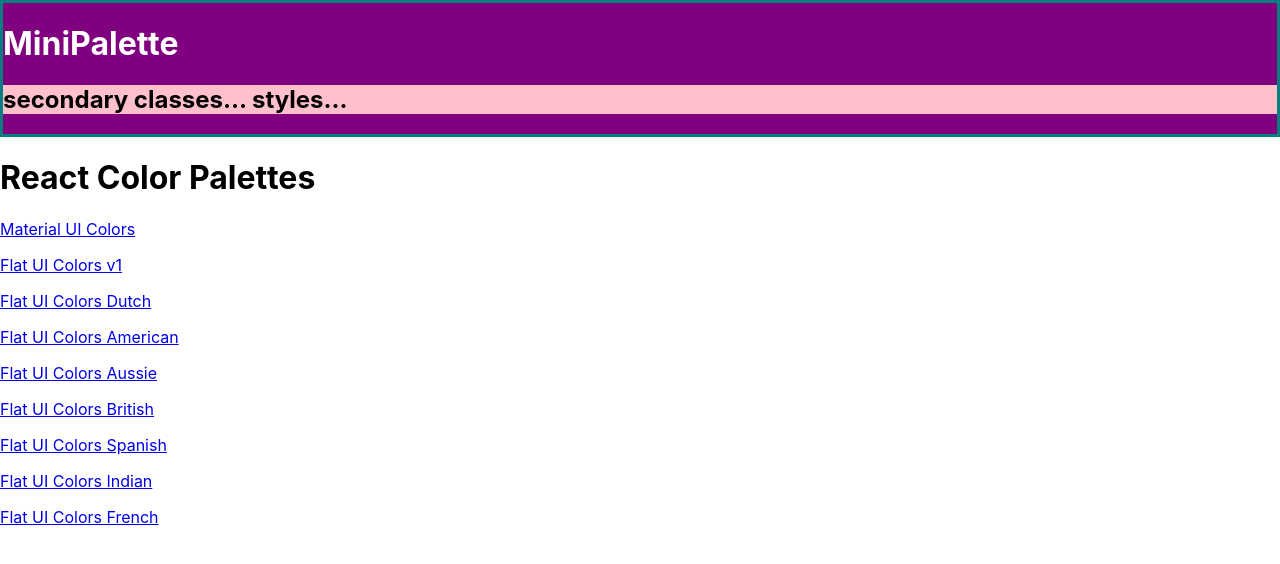
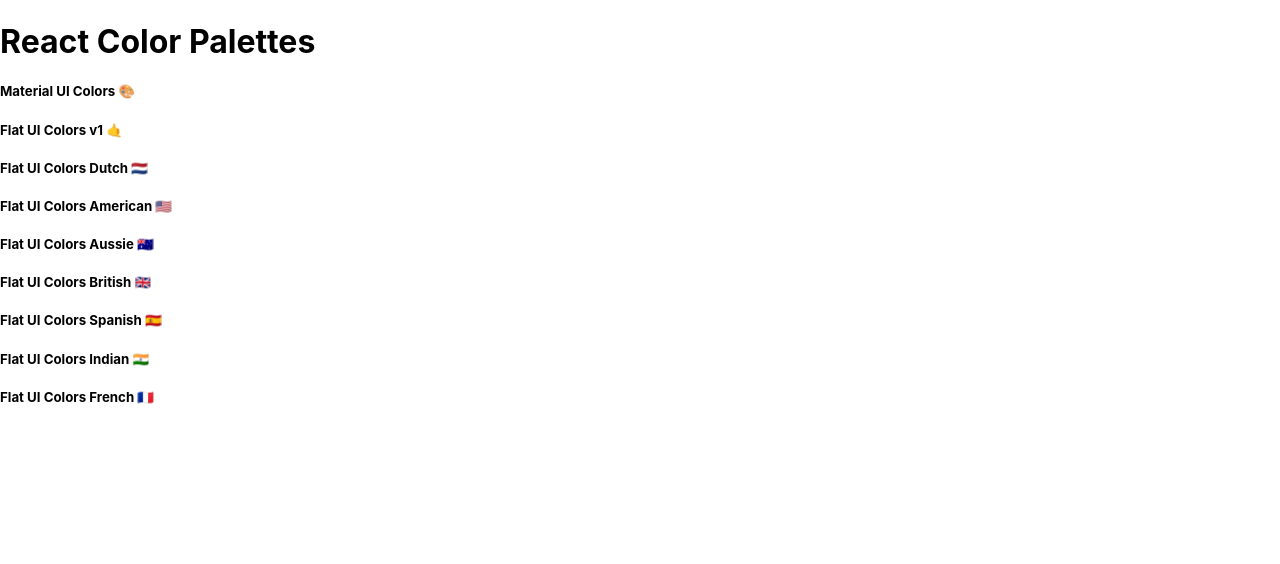
Before and after one commit to yunshine/React-Color-Palettes, a React (Create React App) app: page / in a window 1280 px wide. Shown: the top 564 px of the page. Built offline with nearby package versions, Linux system fonts and the light colour scheme.

Commit message:
Able to display the correct palette information on the minipalette page

```diff
--- a/src/MiniPalette.js
+++ b/src/MiniPalette.js
@@ -3,26 +3,27 @@
 import { withTheme } from '@material-ui/styles';
 
 const styles = {
-  main: {
-    backgroundColor: "purple",
-    border: "3px solid teal",
-    "& h1": {
-      color: "white",
-    }
+  root: {
+
   },
-  secondary: {
-    backgroundColor: "pink",
+  colors: {
+
+  },
+  title: {
+
+  },
+  emoji: {
+
   }
 }
 
 function MiniPalette(props) {
-  const {classes} = props;
-  console.log(classes);
+  const { classes, paletteName, emoji } = props;
 
   return (
-    <div className={`MiniPalette ${classes.main}`}>
-      <h1>MiniPalette</h1>
-      <h2 className={classes.secondary}>secondary classes... styles...</h2>
+    <div className={`MiniPalette ${classes.root}`}>
+      <div className={classes.colors}></div>
+  <h5 className={classes.title}>{paletteName} <span className={classes.emoji}>{emoji}</span></h5>
     </div>
   )
 }
--- a/src/PaletteList.js
+++ b/src/PaletteList.js
@@ -22,9 +22,7 @@
         <MiniPalette />
         <h1>React Color Palettes</h1>
         {palettes.map(palette => (
-          <p>
-            <Link exact to={`/palette/${palette.id}`}>{palette.paletteName}</Link>
-          </p>
+            <MiniPalette {...palette} />
         ))}
       </div>
     );
```
